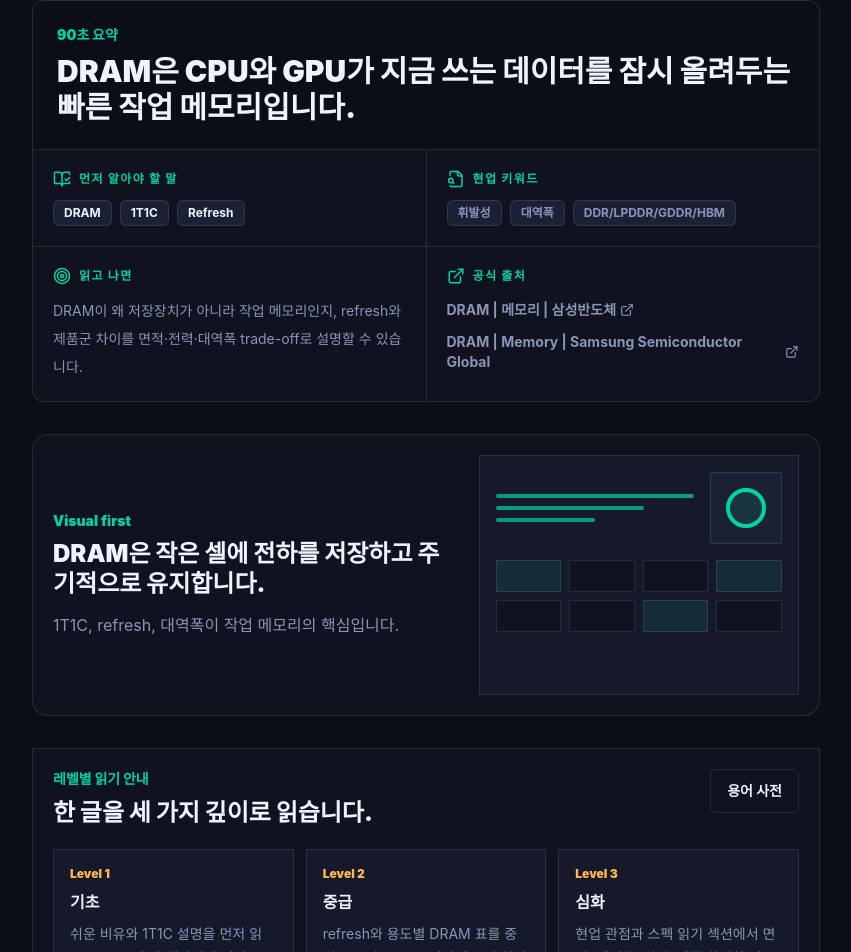
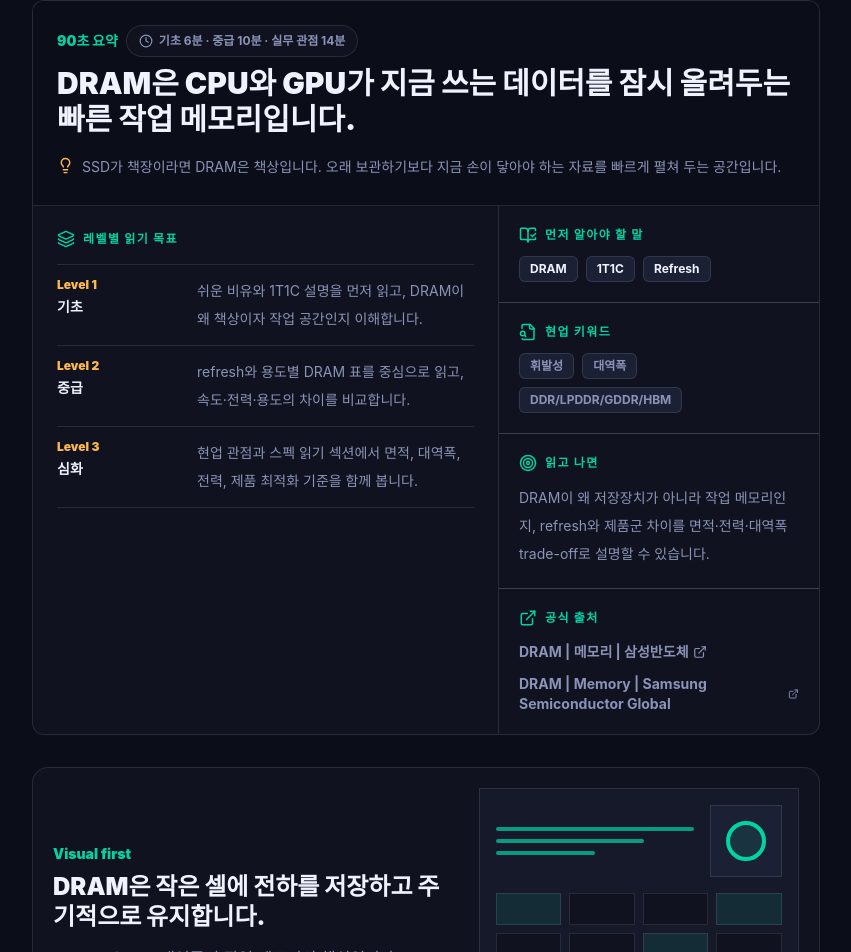
Before and after one commit to pigpgw/semiconductor-education, a Next.js app: page /learn/dram-basics in a window 1280 px wide. Shown: the part 558-1510 px from the top of the page, without its empty margins (64-915 px from the left). Built offline with nearby package versions, Linux system fonts and the light colour scheme.

Commit message:
feat(lessons): enhance summary card

```diff
--- a/app/learn/[slug]/page.tsx
+++ b/app/learn/[slug]/page.tsx
@@ -8,8 +8,11 @@ import {
   ArrowLeft,
   ArrowRight,
   BookOpenCheck,
+  Clock,
   ExternalLink,
   FileSearch,
+  Layers,
+  Lightbulb,
   Target
 } from "lucide-react";
 import { DifficultyBadge } from "@/components/difficulty-badge";
@@ -114,12 +117,51 @@ export default async function LessonPage({ params }: LessonPageProps) {
 
           <section className="mt-8 overflow-hidden rounded-xl border border-line bg-paper">
             <div className="border-b border-line bg-bg0 p-5 sm:p-6">
+              <div className="flex flex-wrap items-center gap-2">
                 <p className="text-sm font-black text-teal">90초 요약</p>
+                <span className="inline-flex min-h-8 items-center gap-1.5 rounded-full border border-line bg-paper px-3 text-xs font-bold text-muted">
+                  <Clock size={14} aria-hidden />
+                  {lesson.quickSummary.estimatedReadTime}
+                </span>
+              </div>
               <h2 className="mt-2 max-w-3xl text-2xl font-black leading-snug sm:text-3xl">
                 {lesson.quickSummary.conclusion}
               </h2>
+              <p className="mt-4 flex max-w-3xl gap-2 text-sm leading-7 text-muted">
+                <Lightbulb
+                  className="mt-1 shrink-0 text-saffron"
+                  size={17}
+                  aria-hidden
+                />
+                <span>{lesson.quickSummary.analogy}</span>
+              </p>
             </div>
-            <div className="grid gap-px bg-line md:grid-cols-2">
+            <div className="grid gap-px bg-line lg:grid-cols-[minmax(0,1fr)_320px]">
+              <div className="bg-paper p-5 sm:p-6">
+                <div className="flex items-center gap-2 text-xs font-black uppercase tracking-[0.12em] text-teal">
+                  <Layers size={18} aria-hidden />
+                  레벨별 읽기 목표
+                </div>
+                <div className="mt-4 divide-y divide-line border-y border-line">
+                  {levels.map((level) => (
+                    <div
+                      key={level.id}
+                      className="grid gap-2 py-3 sm:grid-cols-[132px_1fr]"
+                    >
+                      <div>
+                        <p className="text-xs font-black text-saffron">
+                          {level.badge}
+                        </p>
+                        <p className="mt-1 text-sm font-black">{level.label}</p>
+                      </div>
+                      <p className="text-sm leading-7 text-muted">
+                        {lesson.readingGuide[level.id]}
+                      </p>
+                    </div>
+                  ))}
+                </div>
+              </div>
+              <div className="grid gap-px bg-line sm:grid-cols-2 lg:grid-cols-1">
                 <SummaryBlock
                   icon={<BookOpenCheck size={18} aria-hidden />}
                   label="먼저 알아야 할 말"
@@ -180,37 +222,10 @@ export default async function LessonPage({ params }: LessonPageProps) {
                   </ul>
                 </SummaryBlock>
               </div>
+            </div>
           </section>
 
           <LessonTechnicalVisual slug={lesson.slug} />
-
-          <section className="mt-8 border border-line bg-paper p-5">
-            <div className="flex flex-col gap-3 sm:flex-row sm:items-start sm:justify-between">
-              <div>
-                <p className="text-sm font-black text-teal">레벨별 읽기 안내</p>
-                <h2 className="mt-2 text-2xl font-black">
-                  한 글을 세 가지 깊이로 읽습니다.
-                </h2>
-              </div>
-              <Link
-                href="/glossary"
-                className="focus-ring inline-flex min-h-11 items-center justify-center rounded-md border border-line px-4 text-sm font-bold hover:border-teal hover:text-teal"
-              >
-                용어 사전
-              </Link>
-            </div>
-            <div className="mt-5 grid gap-3 md:grid-cols-3">
-              {levels.map((level) => (
-                <article key={level.id} className="border border-line bg-surface p-4">
-                  <p className="text-xs font-black text-saffron">{level.badge}</p>
-                  <h3 className="mt-2 text-base font-black">{level.label}</h3>
-                  <p className="mt-2 text-sm leading-6 text-muted">
-                    {lesson.readingGuide[level.id]}
-                  </p>
-                </article>
-              ))}
-            </div>
-          </section>
 
           <section className="mt-8 border border-line bg-surface p-5">
             <p className="text-sm font-black text-teal">공식 자료 해석</p>
--- a/content/lessons/dram-basics.mdx
+++ b/content/lessons/dram-basics.mdx
@@ -18,6 +18,8 @@ prerequisites:
   - "CPU와 메모리의 큰 역할"
 quickSummary:
   conclusion: "DRAM은 CPU와 GPU가 지금 쓰는 데이터를 잠시 올려두는 빠른 작업 메모리입니다."
+  analogy: "SSD가 책장이라면 DRAM은 책상입니다. 오래 보관하기보다 지금 손이 닿아야 하는 자료를 빠르게 펼쳐 두는 공간입니다."
+  estimatedReadTime: "기초 6분 · 중급 10분 · 실무 관점 14분"
   keyTerms:
     - "DRAM"
     - "1T1C"
--- a/content/lessons/euv-dram-scaling.mdx
+++ b/content/lessons/euv-dram-scaling.mdx
@@ -18,6 +18,8 @@ prerequisites:
   - "반도체 회로를 웨이퍼 위에 그린다는 큰 흐름"
 quickSummary:
   conclusion: "EUV는 더 짧은 파장의 빛으로 DRAM 미세 패턴을 만들 때 공정 복잡도를 낮추는 노광 기술입니다."
+  analogy: "DUV가 굵은 펜으로 촘촘한 도면을 여러 번 나눠 그리는 방식이라면, EUV는 더 얇은 펜으로 일부 패턴을 더 적은 단계에 그릴 수 있게 해 줍니다."
+  estimatedReadTime: "기초 8분 · 중급 13분 · 실무 관점 18분"
   keyTerms:
     - "EUV"
     - "DUV"
--- a/content/lessons/hbm-ai-memory.mdx
+++ b/content/lessons/hbm-ai-memory.mdx
@@ -18,6 +18,8 @@ prerequisites:
   - "CPU/GPU가 메모리에서 데이터를 가져온다는 개념"
 quickSummary:
   conclusion: "HBM은 AI 연산기가 기다리지 않도록 DRAM을 쌓고 넓게 연결한 고대역폭 메모리입니다."
+  analogy: "GPU가 요리사라면 HBM은 주방 바로 옆에 붙은 넓은 재료 출입구입니다. 계산보다 데이터 공급이 느려지는 순간 전체 속도가 막힙니다."
+  estimatedReadTime: "기초 7분 · 중급 12분 · 실무 관점 16분"
   keyTerms:
     - "HBM"
     - "TSV"
--- a/lib/content.ts
+++ b/lib/content.ts
@@ -18,6 +18,8 @@ type Source = {
 
 type QuickSummary = {
   conclusion: string;
+  analogy: string;
+  estimatedReadTime: string;
   keyTerms: string[];
   fieldKeywords: string[];
   outcome: string;
@@ -103,6 +105,8 @@ function assertQuickSummary(value: unknown): QuickSummary {
 
   if (
     !("conclusion" in value) ||
+    !("analogy" in value) ||
+    !("estimatedReadTime" in value) ||
     !("keyTerms" in value) ||
     !("fieldKeywords" in value) ||
     !("outcome" in value)
@@ -112,6 +116,11 @@ function assertQuickSummary(value: unknown): QuickSummary {
 
   return {
     conclusion: assertString(value.conclusion, "quickSummary.conclusion"),
+    analogy: assertString(value.analogy, "quickSummary.analogy"),
+    estimatedReadTime: assertString(
+      value.estimatedReadTime,
+      "quickSummary.estimatedReadTime"
+    ),
     keyTerms: assertStringArray(value.keyTerms, "quickSummary.keyTerms"),
     fieldKeywords: assertStringArray(
       value.fieldKeywords,
--- a/scripts/check-lessons.mjs
+++ b/scripts/check-lessons.mjs
@@ -8,6 +8,8 @@ const minimumH2Count = 7;
 const requiredReadingLevels = ["basic", "applied", "field"];
 const requiredQuickSummaryFields = [
   "conclusion",
+  "analogy",
+  "estimatedReadTime",
   "keyTerms",
   "fieldKeywords",
   "outcome"
```
Lines whose indentation alone changed are shown as unchanged.
